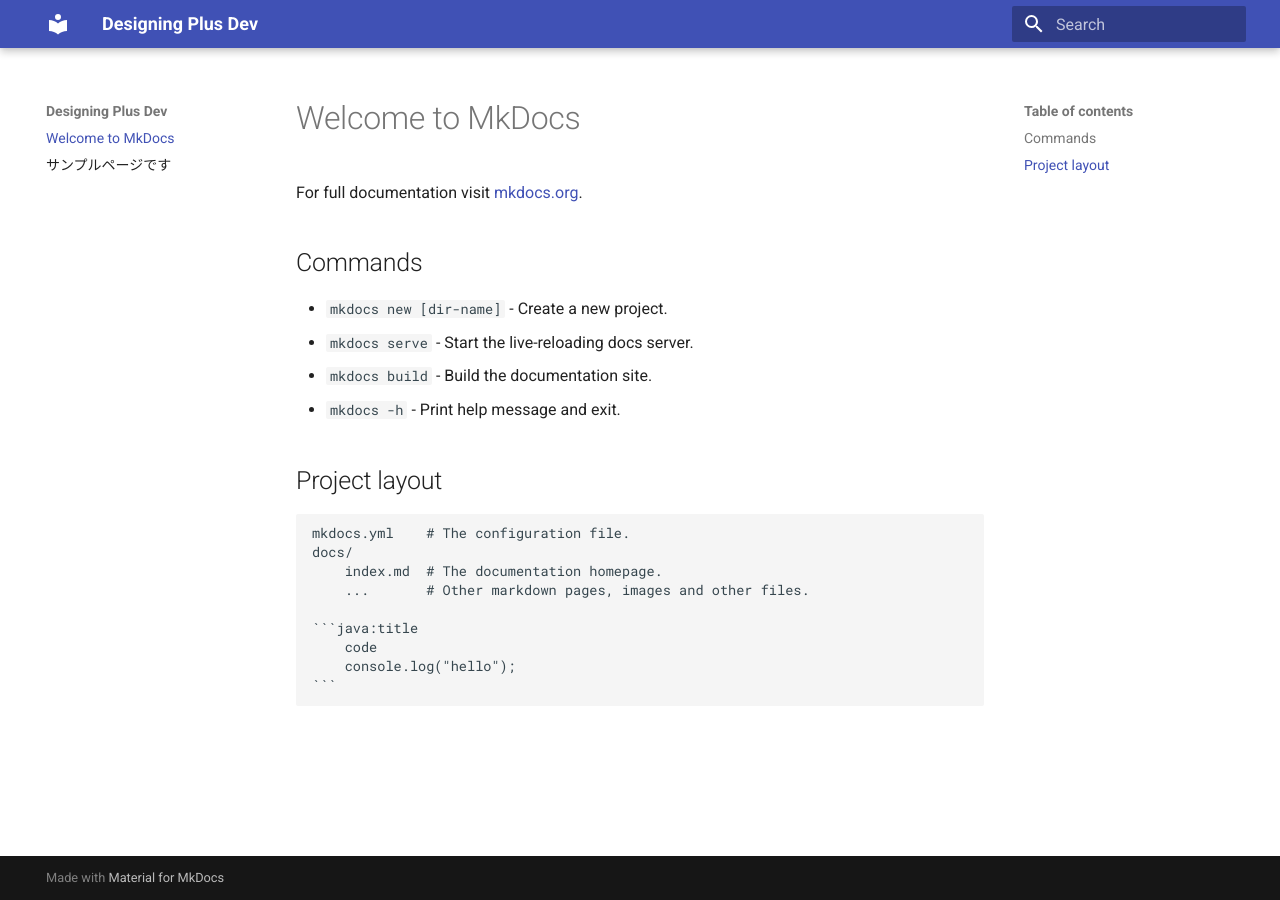
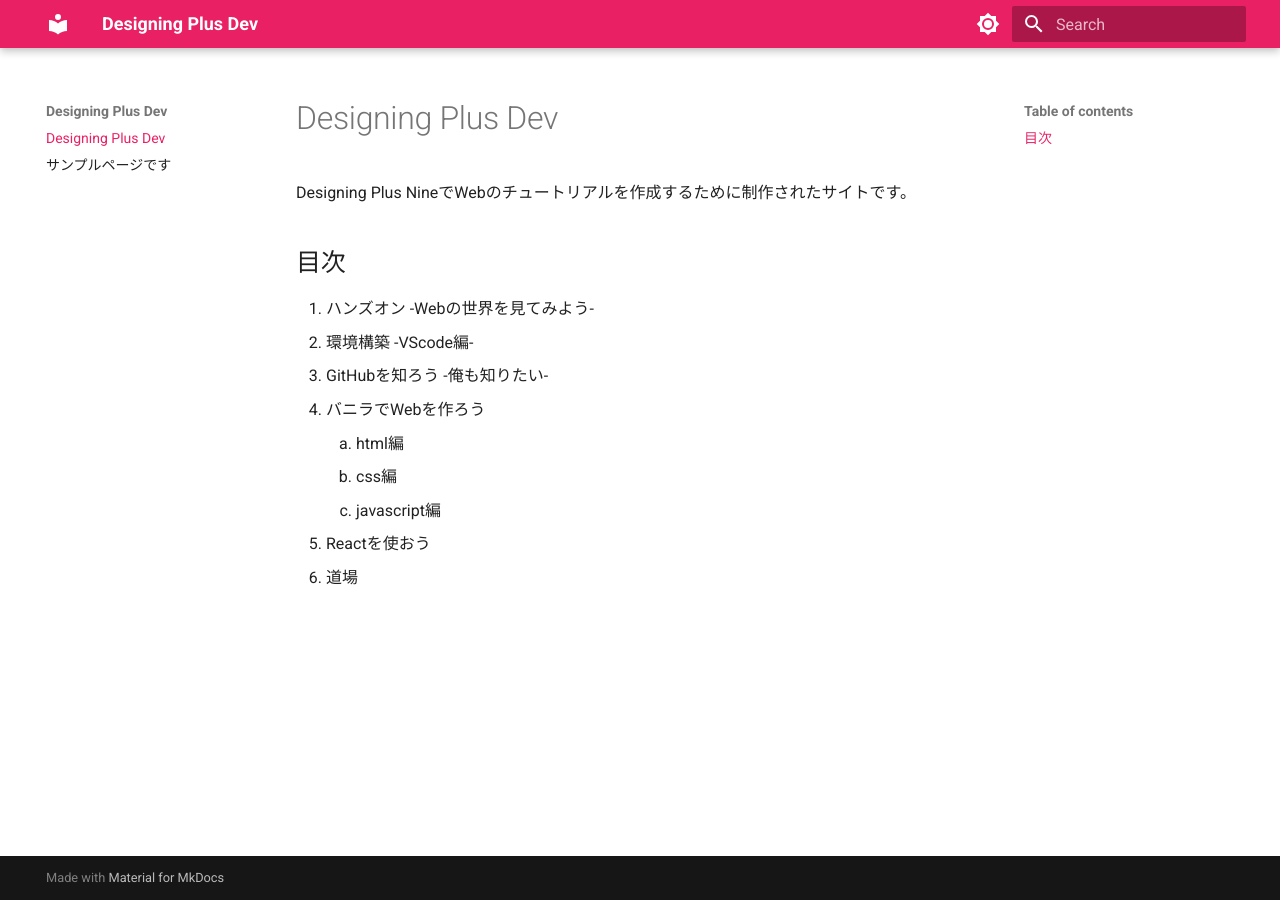
Before and after one commit to designingplusnine/dp9.dev, an MkDocs documentation site: the page built from docs/index.md, in a window 1280 px wide. Built offline with MkDocs 1.6.1 and Material for MkDocs 9.7.7, drawn with Linux system fonts in a browser that asks for light colours.

Commit message:
write index

````diff
--- a/docs/index.md
+++ b/docs/index.md
@@ -1,22 +1,15 @@
-# Welcome to MkDocs
+# Designing Plus Dev
 
-For full documentation visit [mkdocs.org](https://www.mkdocs.org).
+Designing Plus NineでWebのチュートリアルを作成するために制作されたサイトです。
 
-## Commands
+## 目次
 
-* `mkdocs new [dir-name]` - Create a new project.
-* `mkdocs serve` - Start the live-reloading docs server.
-* `mkdocs build` - Build the documentation site.
-* `mkdocs -h` - Print help message and exit.
-
-## Project layout
-
-    mkdocs.yml    # The configuration file.
-    docs/
-        index.md  # The documentation homepage.
-        ...       # Other markdown pages, images and other files.
-
-    ```java:title
-        code
-        console.log("hello");
-    ```
+0. ハンズオン -Webの世界を見てみよう-
+1. 環境構築 -VScode編-
+2. GitHubを知ろう -俺も知りたい-
+3. バニラでWebを作ろう
+    1. html編
+    2. css編
+    3. javascript編
+4. Reactを使おう
+5. 道場
--- a/mkdocs.yml
+++ b/mkdocs.yml
@@ -1,3 +1,13 @@
 site_name: Designing Plus Dev
 theme:
   name: material
+  palette:
+    - scheme: default
+      primary: pink
+      toggle:
+        icon: material/brightness-7
+        name: Switch to dark mode
+    - scheme: slate
+      toggle:
+        icon: material/brightness-4
+        name: Switch to light mode
````
Also changed, not shown: 1 other file.
